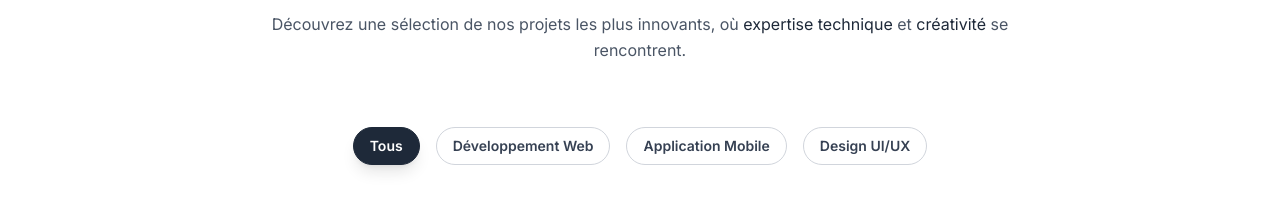
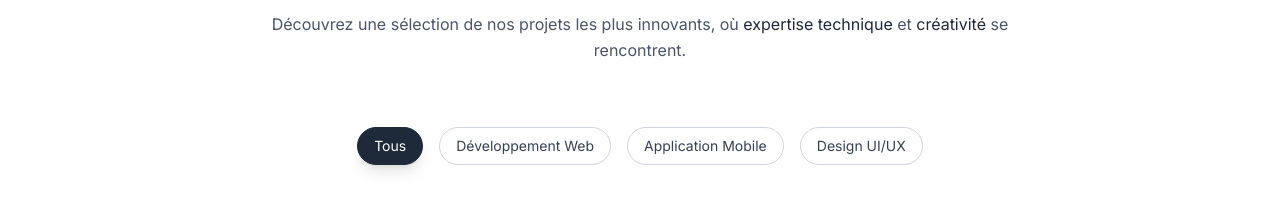
Before and after one commit to freddymk313/nordevagency, a Next.js app: page / in a window 1280 px wide. Shown: the part 2980-3191 px from the top of the page. Built offline with nearby package versions, Linux system fonts and the light colour scheme; grey boxes are pictures that could not be loaded.

Commit message:
portfolio section

```diff
--- a/components/Portfolio.tsx
+++ b/components/Portfolio.tsx
@@ -115,7 +115,7 @@ const Portfolio = () => {
             <button
               key={category}
               onClick={() => handleCategoryChange(category)}
-              className={`px-4 py-2 rounded-full border transition-all duration-300 text-sm font-semibold ${
+              className={`px-4 py-2 rounded-full border transition-all duration-300 text-sm font-meduim ${
                 activeCategory === category
                   ? "bg-gray-800 text-white border-gray-800 shadow-lg"
                   : "bg-white text-gray-700 border-gray-300 hover:border-gray-800 hover:shadow-md"
@@ -130,7 +130,7 @@ const Portfolio = () => {
         <div className="max-w-6xl mx-auto">
 
           {/* Carte du projet actuel */}
-          <div className="overflow-hidden hover:shadow-xl transition-all duration-500">
+          <div className="overflow-hidden =hover:shadow-xl transition-all duration-500">
             <div className="grid md:grid-cols-2 gap-8">
               {/* Image du projet */}
               <div className="relative group overflow-hidden rounded-xl">
@@ -159,7 +159,7 @@ const Portfolio = () => {
 
                   {/* Technologies */}
                   <div className="mb-6">
-                    <h4 className="text-sm font-semibold text-gray-900 mb-3 tracking-wide">
+                    <h4 className="text-sm text-gray-900 mb-3 tracking-wide">
                       Technologies utilisées
                     </h4>
                     <div className="flex flex-wrap gap-2">
@@ -167,7 +167,7 @@ const Portfolio = () => {
                         <span
                           key={index}
                           // className="text-xs font-medium text-gray-700 bg-gray-100 px-2 py-1 rounded"
-                          className="text-xs border px-2 py-1 bg-white text-gray-700 rounded-full border-gray-300 hover:border-gray-800 hover:shadow-md"
+                          className="text-xs border font-medium px-2 py-1 bg-white text-gray-700 rounded-full border-gray-300 hover:border-gray-800 hover:shadow-md"
                         >
                           {tech}
                         </span>
```
